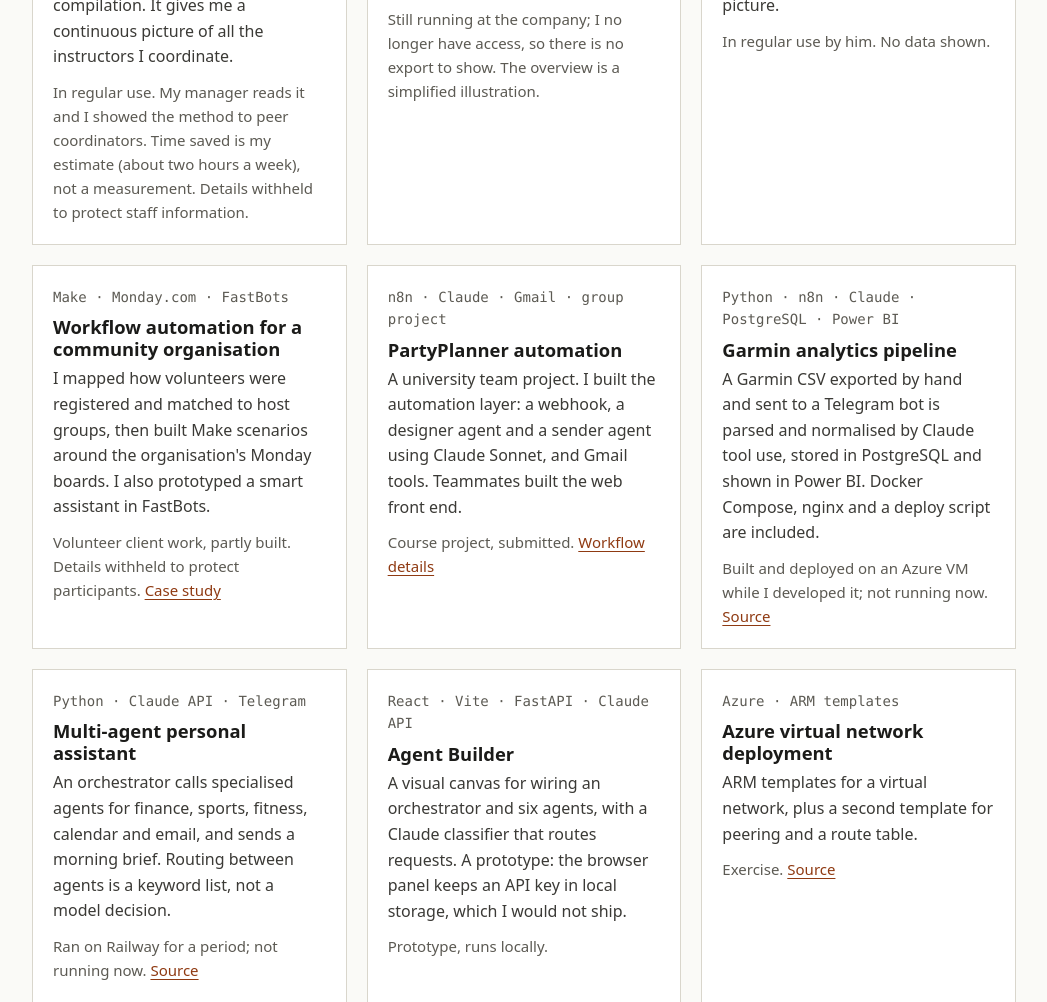
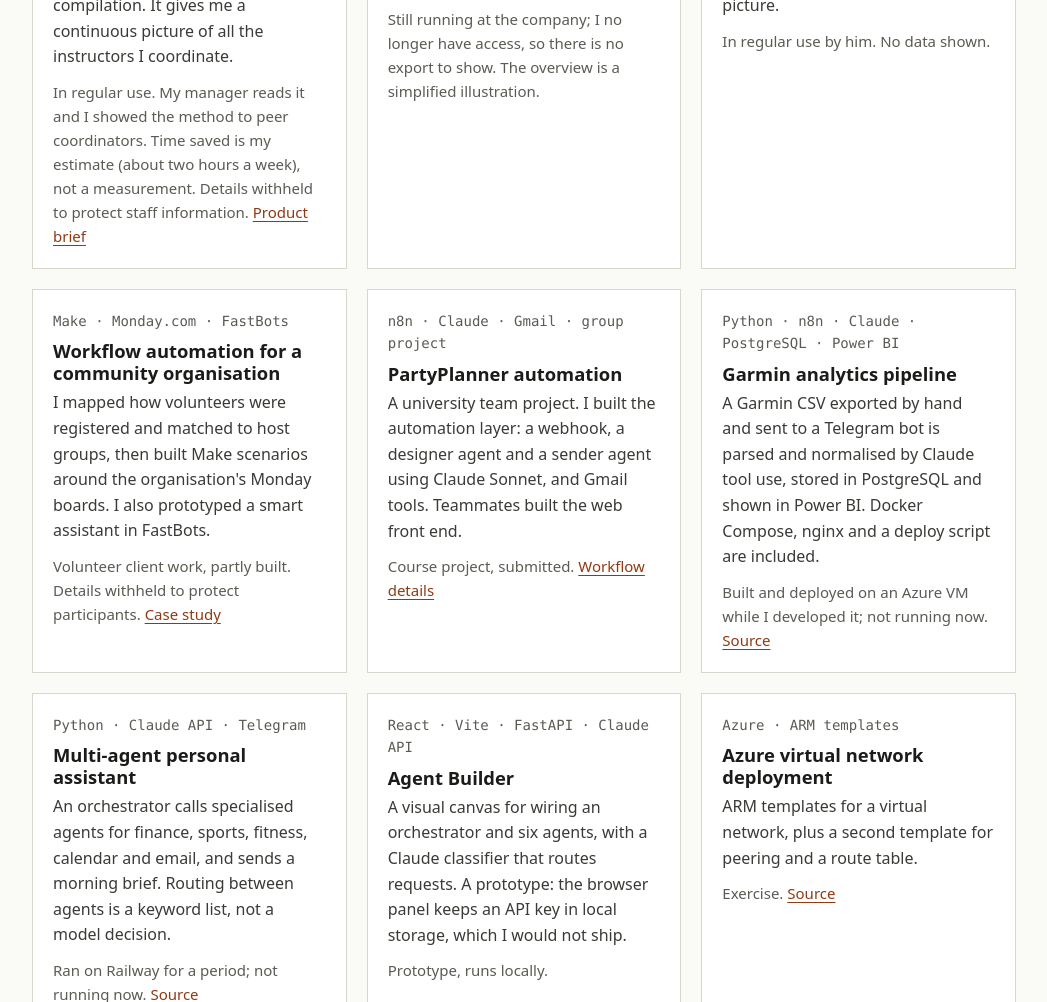
Before and after one commit to TalYanai/TalYanai.github.io, a plain HTML site: page index.html in a window 1280 px wide. Shown: the part 7848-8850 px from the top of the page, without its empty margins (116-1163 px from the left). Drawn offline with Linux system fonts and the light colour scheme.

Commit message:
Link the weekly status-report card to its product brief
Co-Authored-By: Claude Sonnet 5.5 <noreply@anthropic.com>

```diff
--- a/index.html
+++ b/index.html
@@ -643,7 +643,7 @@
             <span class="tag">Claude skill · scheduled task · reporting</span>
             <h3>Weekly status report for my team</h3>
             <p>A fixed-format weekly regional report is produced from the team's own data by a Claude skill and a scheduled task, replacing manual compilation. It gives me a continuous picture of all the instructors I coordinate.</p>
-            <p class="status">In regular use. My manager reads it and I showed the method to peer coordinators. Time saved is my estimate (about two hours a week), not a measurement. Details withheld to protect staff information.</p>
+            <p class="status">In regular use. My manager reads it and I showed the method to peer coordinators. Time saved is my estimate (about two hours a week), not a measurement. Details withheld to protect staff information. <a href="https://github.com/TalYanai/AI_AGENTS/blob/main/product/weekly-status-report-prd.md">Product brief</a></p>
           </article>
           <article class="card">
             <span class="tag">Power Automate · Active Directory · HR</span>
```
